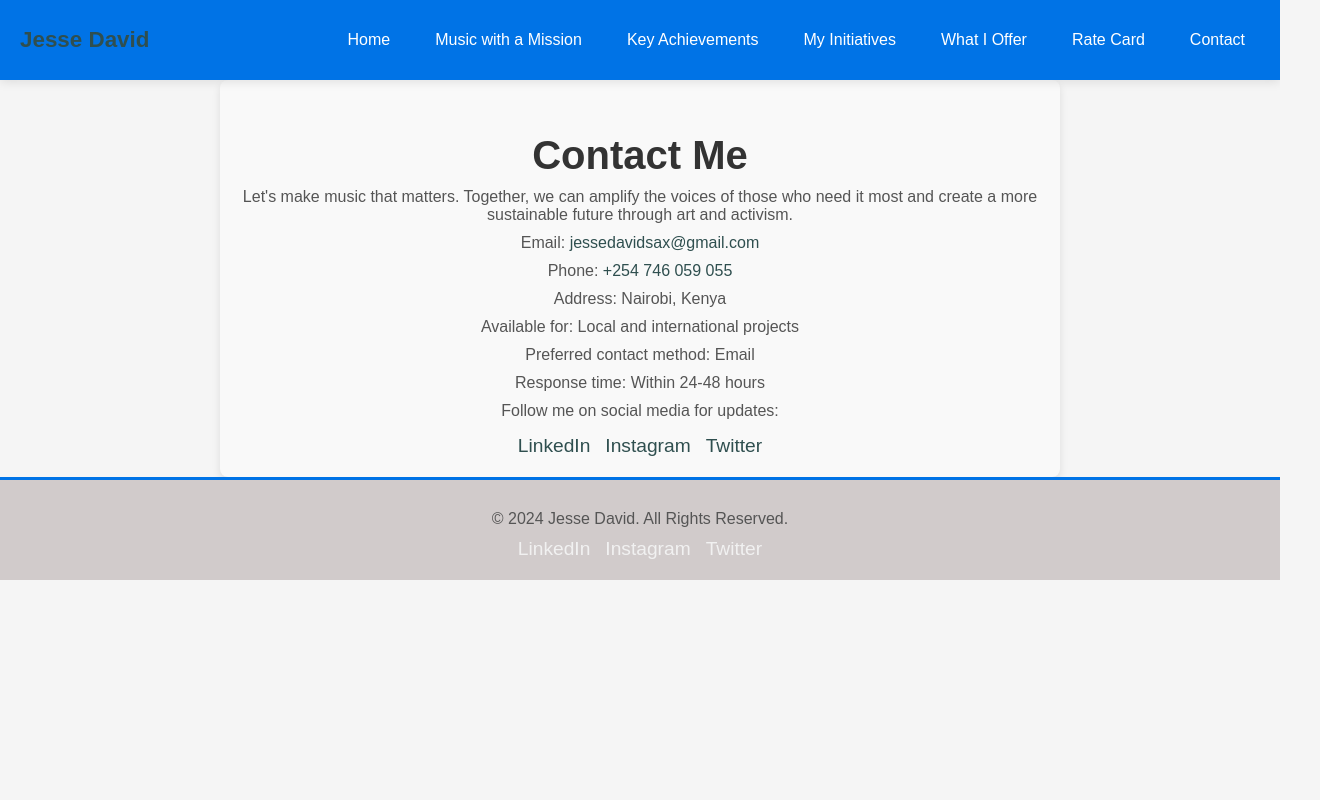
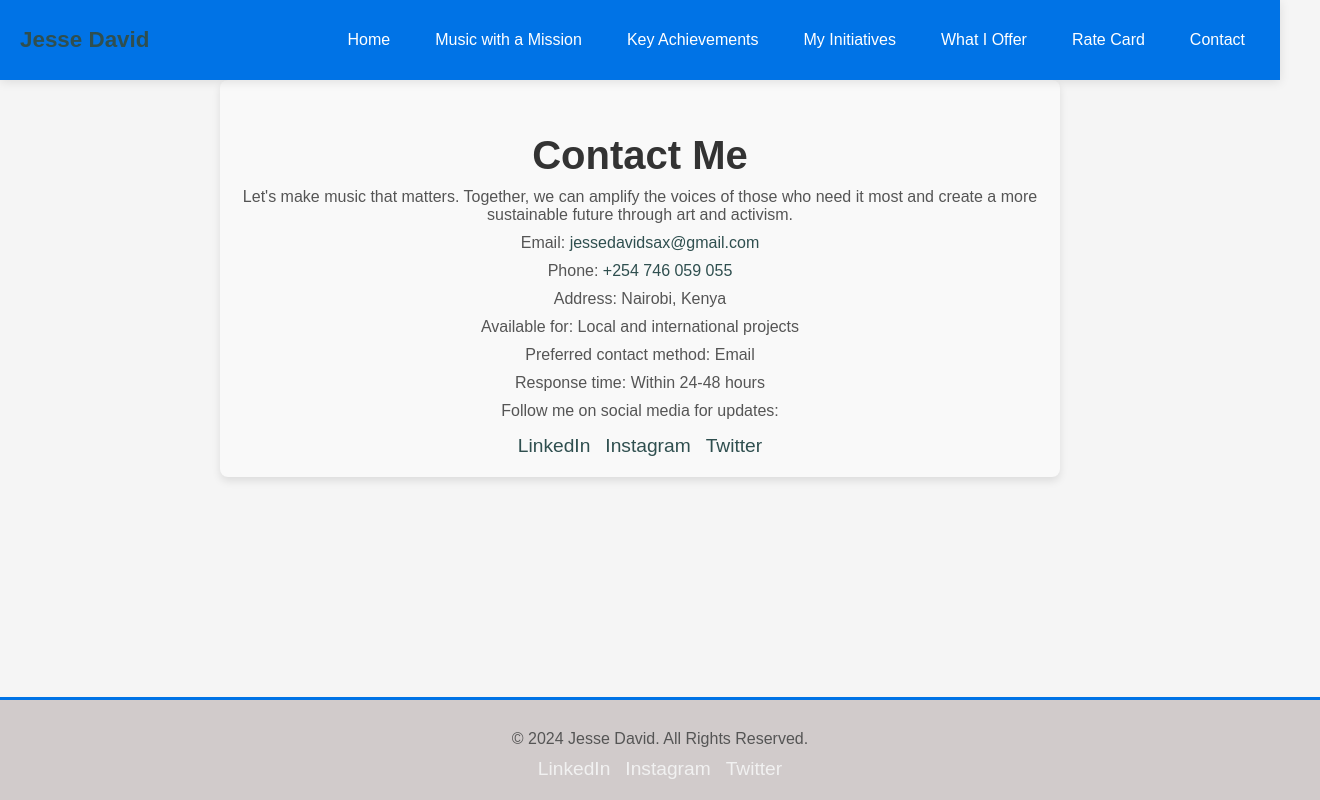
Before and after one commit to O-tero/portfolio, a React (Create React App) app: page /contact in a window 1280 px wide. Shown: the whole page, 1320 px wide, since content can reach past the window. Built offline with nearby package versions, Linux system fonts and the light colour scheme.

Commit message:
merge conflicting css modules

```diff
--- a/src/App.js
+++ b/src/App.js
@@ -9,13 +9,14 @@ import Offerings from './components/Offerings';
 import RateCard from './components/RateCard';
 import Contact from './components/Contact';
 import Footer from './components/Footer';
-import './styles/App.module.css';
+import styles from './styles/App.module.css';
 
 const App = () => {
   return (
     <Router>
-      <div>
+      <div className={styles.mainContainer}>
         <Navbar />
+        <div className={styles.contentWrapper}>
           <Routes>
             <Route path="/" element={<Home />} />
             <Route path="/music-mission" element={<MusicMission />} />
@@ -25,6 +26,7 @@ const App = () => {
             <Route path="/rate-card" element={<RateCard />} />
             <Route path="/contact" element={<Contact />} />
           </Routes>
+        </div>
         <Footer />
       </div>
     </Router>
--- a/src/styles/App.module.css
+++ b/src/styles/App.module.css
@@ -1,4 +1,4 @@
-/* /styles/App.module.css */
+/* Base Styling */
 body {
   background-color: #f5f5f5; /* Light grey */
   color: #333333; /* Darker grey for text */
@@ -44,3 +44,14 @@ body {
   border-radius: 5px;
   box-shadow: 2px 2px 10px rgba(0, 0, 0, 0.1);
 }
+
+/* Layout for Sticky Footer */
+.mainContainer {
+  display: flex;
+  flex-direction: column;
+  min-height: 100vh; /* Full viewport height */
+}
+
+.contentWrapper {
+  flex: 1; /* Fills available space to push footer down */
+}
--- a/src/styles/Footer.module.css
+++ b/src/styles/Footer.module.css
@@ -1,12 +1,22 @@
+/* Footer Styles */
 .footer {
   background-color: #d1cbcb;
   color: #f1f1f1;
   padding: 20px;
   text-align: center;
-  position: relative;
   border-top: 3px solid #0073e6;
+  width: 100%;
 }
 
+/* Force footer to stay at bottom */
+.stickyFooter {
+  position: absolute;
+  bottom: 0;
+  left: 0;
+  width: 100%;
+}
+
+/* Social Links */
 .socialLinks {
   margin-top: 10px;
   display: flex;
@@ -26,6 +36,7 @@
   transform: scale(1.1);
 }
 
+/* Back to Top Button */
 .backToTop {
   position: fixed;
   bottom: 40px;
@@ -44,6 +55,17 @@
 .backToTop:hover {
   background-color: #005bb5;
   transform: translateY(-5px);
+}
+
+/* Layout Container for Sticky Footer */
+.mainContainer {
+  display: flex;
+  flex-direction: column;
+  min-height: 100vh; /* Make page full height */
+}
+
+.contentWrapper {
+  flex: 1; /* Push footer to bottom */
 }
 
 /* Media Queries for Responsiveness */
```
Lines whose indentation alone changed are shown as unchanged.
